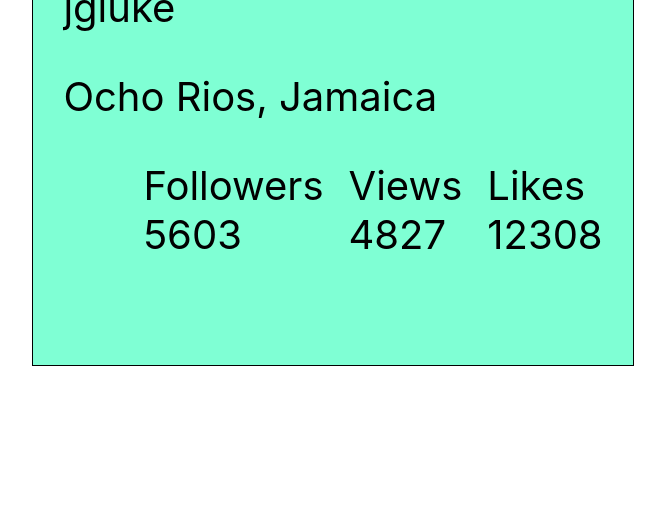
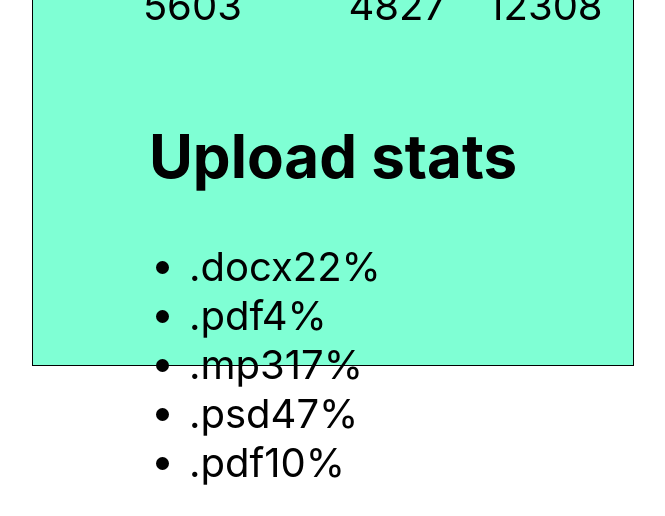
Before and after one commit to OlegShinka/goit-react-hw-01-components, a React (Create React App) app: page / in a window 1280 px wide. Shown: the part 436-952 px from the top of the page, without its empty margins (307-972 px from the left). Before the commit the page ends 902 px from the top, so only its background shows below. Built offline with nearby package versions, Linux system fonts and the light colour scheme.

Commit message:
statistics01

```diff
--- a/src/components/App.jsx
+++ b/src/components/App.jsx
@@ -1,6 +1,7 @@
 // import { Statistics } from '../components/Statistics'; // іменов імпорт
 import { Profile } from './profile/profile';
 import css from '../components/profile/profile.module.css';
+import { Statistics } from './statistics/statistics';
 // import { CardContainer } from './profile/cardContainer';
 import user from '../data/user.json';
 import data from '../data/data.json';
@@ -15,6 +16,7 @@ export const App = () => {
         avatar={user.avatar}
         stats={user.stats}
       />
+      <Statistics data={data} />
     </div>
   );
 };
--- a/src/components/StatisticsList.jsx
+++ /dev/null
@@ -1,5 +0,0 @@
-import Statistics from '../components/Statistics';
-
-function StatisticsList({ item }) {
-  return;
-}
--- /dev/null
+++ b/src/components/statistics/statistics.jsx
@@ -0,0 +1,19 @@
+import { CardStat } from './statisticsCard';
+
+export const Statistics = ({ title, data }) => {
+  console.log(data);
+  return (
+    <section className="statistics">
+      <h2 className="title">Upload stats</h2>
+      <ul className="stat-list">
+        {data.map(item => (
+          <CardStat
+            key={item.id}
+            label={item.label}
+            percentage={item.percentage}
+          />
+        ))}
+      </ul>
+    </section>
+  );
+};
--- /dev/null
+++ b/src/components/statistics/statisticsCard.jsx
@@ -0,0 +1,8 @@
+export const CardStat = ({ label, percentage }) => {
+  return (
+    <li className="item">
+      <span className="label">{label}</span>
+      <span className="persentage">{percentage}%</span>
+    </li>
+  );
+};
--- /dev/null
+++ b/src/components/statistics/statisticsList.jsx
@@ -0,0 +1,5 @@
+import Statistics from './statistics';
+
+function StatisticsList({ item }) {
+  return;
+}
--- a/src/index.js
+++ b/src/index.js
@@ -1,6 +1,6 @@
 import React from 'react';
 import ReactDOM from 'react-dom/client';
-import { App } from 'components/App';
+import { App } from 'components/app';
 import './index.css';
 
 ReactDOM.createRoot(document.getElementById('root')).render(
```
Also changed, not shown: src/components/Statistics.jsx (deleted, +0 -13 lines).
